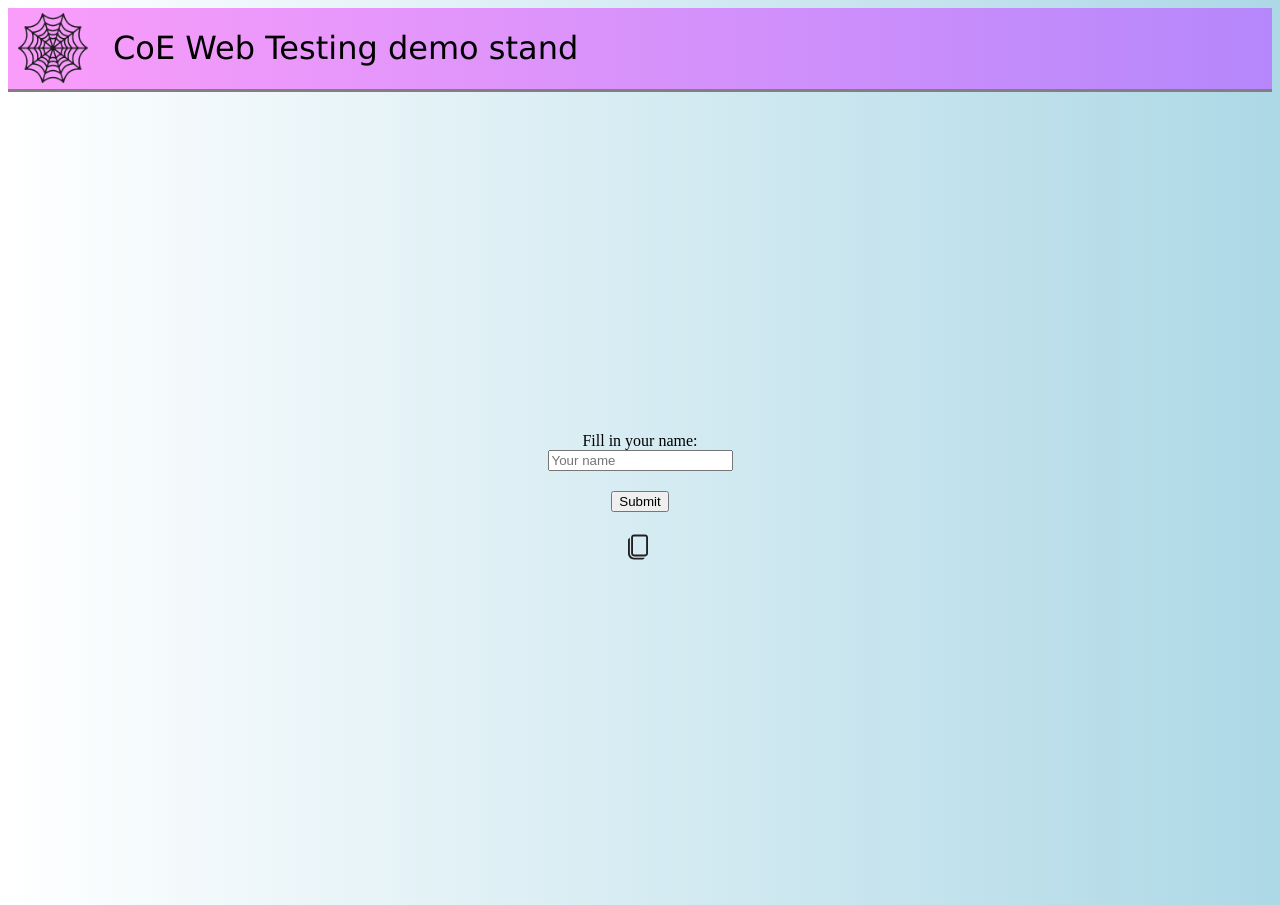
After one commit to axel-a-axel/coedemostand, a Flask app: page /demoresponse in a window 1280 px wide. The commit adds this page. Run offline with Flask 3, Linux system fonts and the light colour scheme.

Commit message:
fix logo, favicon and demo task

```diff
--- a/api/index.py
+++ b/api/index.py
@@ -1,5 +1,9 @@
 from flask import Flask, render_template, request, send_file, make_response
 import json
+from datetime import datetime
+from cryptography.fernet import Fernet
+
+
 app = Flask(__name__)
 
 
@@ -69,5 +73,30 @@ def requestsuccess():
 
 
 
+
+
+@app.route("/demoresponse", methods=["GET", "POST"])
+def send_response():
+    if request.method == "GET":
+        return render_template("demoresp.html", message='')
+    elif request.method == "POST":
+        name = request.form['name']
+
+        # Add timestamp to the received string
+        timestamp = datetime.now().strftime('%Y-%m-%d %H:%M:%S')
+        message = f'{name} ({timestamp})'
+
+        # Encrypt the message using cryptography library
+        key = Fernet.generate_key()
+        f = Fernet(key)
+        encrypted_message = f.encrypt(message.encode()).decode()
+
+        return render_template('demoresp.html', message=encrypted_message)
+
+
+
+
+
+
 if __name__ == "__main__":
     app.run()
--- /dev/null
+++ b/api/static/demorespscript.js
@@ -0,0 +1,5 @@
+function copyToClipboard() {
+  var label = document.getElementById("label");
+  var text = label.innerText.trim();
+  navigator.clipboard.writeText(text);
+}
--- /dev/null
+++ b/api/static/demorespstyle.css
@@ -0,0 +1,45 @@
+body {
+    background: linear-gradient(to right, white, lightblue);
+}
+
+.container {
+    display: flex;
+    flex-direction: column;
+    align-items: center;
+    justify-content: center;
+    height: 100vh;
+}
+
+form {
+    display: flex;
+    flex-direction: column;
+    align-items: center;
+}
+
+input {
+    margin-bottom: 10px;
+}
+
+button {
+    margin-top: 10px;
+}
+
+.label-container {
+    margin-top: 20px;
+}
+
+label {
+    display: flex;
+    align-items: center;
+    cursor: pointer;
+}
+
+img {
+    margin-right: 5px;
+}
+
+.clipboard {
+    width: 70px;
+    height: 70px;
+
+}
--- a/api/static/headerstyle.css
+++ b/api/static/headerstyle.css
@@ -11,7 +11,7 @@
 }
 
 .logo {
-    width: 45px;
+    width: 70px;
     height: 70px;
     float: left;
     margin-left:10px;
@@ -24,7 +24,7 @@
   font-style: normal;
   font-weight: normal;
 
-  margin-left: 45px;
+  margin-left: 20px;
   font-size: 2rem;
   text-align: left;
 }
--- a/api/static/listscript.js
+++ b/api/static/listscript.js
@@ -21,4 +21,8 @@ button4.addEventListener("click", () => {
     window.open("/requestoverload", "_blank")
 });
 
+button5.addEventListener("click", () => {
+    window.open("/demoresponse", "_blank")
 });
+
+});
--- a/api/templates/cookiebad.html
+++ b/api/templates/cookiebad.html
@@ -5,7 +5,7 @@
     <title>Image and Background Color Change</title>
     <link rel="stylesheet" type="text/css" href="../static/cookiebadstyle.css">
     <script src="../static/cookiebadscript.js"></script>
-    <link rel="icon" type="image/x-icon" href="/static/favicon.ico">
+    <link rel="icon" type="image/x-icon" href="/static/favicon.png">
 </head>
 <body>
 {% include "header.html" %}
--- /dev/null
+++ b/api/templates/demoresp.html
@@ -0,0 +1,31 @@
+<!DOCTYPE html>
+<html>
+<head>
+    <title>Web Page</title>
+    <link rel="stylesheet" type="text/css" href="../static/demorespstyle.css">
+    <script src="../static/demorespscript.js"></script>
+	<link rel="icon" type="image/x-icon" href="/static/favicon.png">
+</head>
+<body>
+{% include "header.html" %}
+    <div class="container">
+        <form id="form" action="/demoresponse" method="POST">
+            <label for="name">Fill in your name:</label>
+            <input type="text" id="name" name="name" placeholder="Your name" pattern="[A-Za-z]{1,255}" required>
+            <button type="submit">Submit</button>
+        </form>
+        <div class="label-container">
+            <label id="label" onclick="copyToClipboard()">
+                <img width=30px height=30px src="{{ url_for('static', filename='copy.svg') }}" alt="clipboard icon">
+                {% if message %}
+                <p>{{message}}</p>
+                {% else %}
+                <br>
+                {% endif %}
+            </label>
+        </div>
+    </div>
+
+
+</body>
+</html>
--- a/api/templates/header.html
+++ b/api/templates/header.html
@@ -7,8 +7,8 @@
 </head>
 <body class="bclass">
     <header class="header">
-        <img src="{{ url_for('static', filename='logo.svg') }}" alt="Logo" class="logo">
-        <h1 class="company-name">A1QA Web Testing demo stand</h1>
+        <img src="{{ url_for('static', filename='logo.png') }}" alt="Logo" class="logo">
+        <h1 class="company-name">CoE Web Testing demo stand</h1>
 
     </header>
 </body>
--- a/api/templates/index.html
+++ b/api/templates/index.html
@@ -4,7 +4,7 @@
 	<title>Button and Modal Window</title>
     <link rel="stylesheet" type="text/css" href="../static/style.css">
     <script src="../static/script.js"></script>
-	<link rel="icon" type="image/x-icon" href="/static/favicon.ico">
+	<link rel="icon" type="image/x-icon" href="/static/favicon.png">
 </head>
 <body onload="showModal()">
     {% include "header.html" %}
--- a/api/templates/list.html
+++ b/api/templates/list.html
@@ -4,7 +4,7 @@
   <title>Devtools course tasks list</title>
   <link rel="stylesheet" type="text/css" href="../static/liststyle.css">
   <script src="../static/listscript.js"></script>
-	<link rel="icon" type="image/x-icon" href="/static/favicon.ico">
+	<link rel="icon" type="image/x-icon" href="/static/favicon.png">
 </head>
 <body>
 {% include "header.html" %}
@@ -14,7 +14,7 @@
 	  <button id="button2" class="button-64" role="button"><span class="text">Network</span></button>
 	  <button id="button3" class="button-64" role="button"><span class="text">Cookies</span></button>
 	  <button id="button4" class="button-64" role="button"><span class="text">Request overload</span></button>
-	  <button id="button5" class="button-64" role="button"><span class="text">TBD L8R</span></button>
+	  <button id="button5" class="button-64" role="button"><span class="text">demo</span></button>
 	  <button id="button6" class="button-64" role="button"><span class="text">TBD L8R</span></button>
 	  <button id="button7" class="button-64" role="button"><span class="text">TBD L8R</span></button>
 	  <button id="button8" class="button-64" role="button"><span class="text">TBD L8R</span></button>
--- a/api/templates/network.html
+++ b/api/templates/network.html
@@ -5,7 +5,7 @@
   <!-- Link to the style.css file -->
   <link rel="stylesheet" type="text/css" href="../static/network.css">
   <script src="../static/networkscript.js"></script>
-  <link rel="icon" type="image/x-icon" href="/static/favicon.ico">
+  <link rel="icon" type="image/x-icon" href="/static/favicon.png">
 </head>
 <body>
 {% include "header.html" %}
--- a/api/templates/requestoverload.html
+++ b/api/templates/requestoverload.html
@@ -5,7 +5,7 @@
     <title>Image and Background Color Change</title>
     <link rel="stylesheet" type="text/css" href="../static/requeststyle.css">
     <script src="../static/requestscript.js"></script>
-    <link rel="icon" type="image/x-icon" href="/static/favicon.ico">
+    <link rel="icon" type="image/x-icon" href="/static/favicon.png">
 </head>
 <body>
 {% include "header.html" %}
```
Also changed, not shown: api/static/copy.svg (added), api/static/favicon.png (added), api/static/logo.png (added), api/static/logo.svg (deleted).
